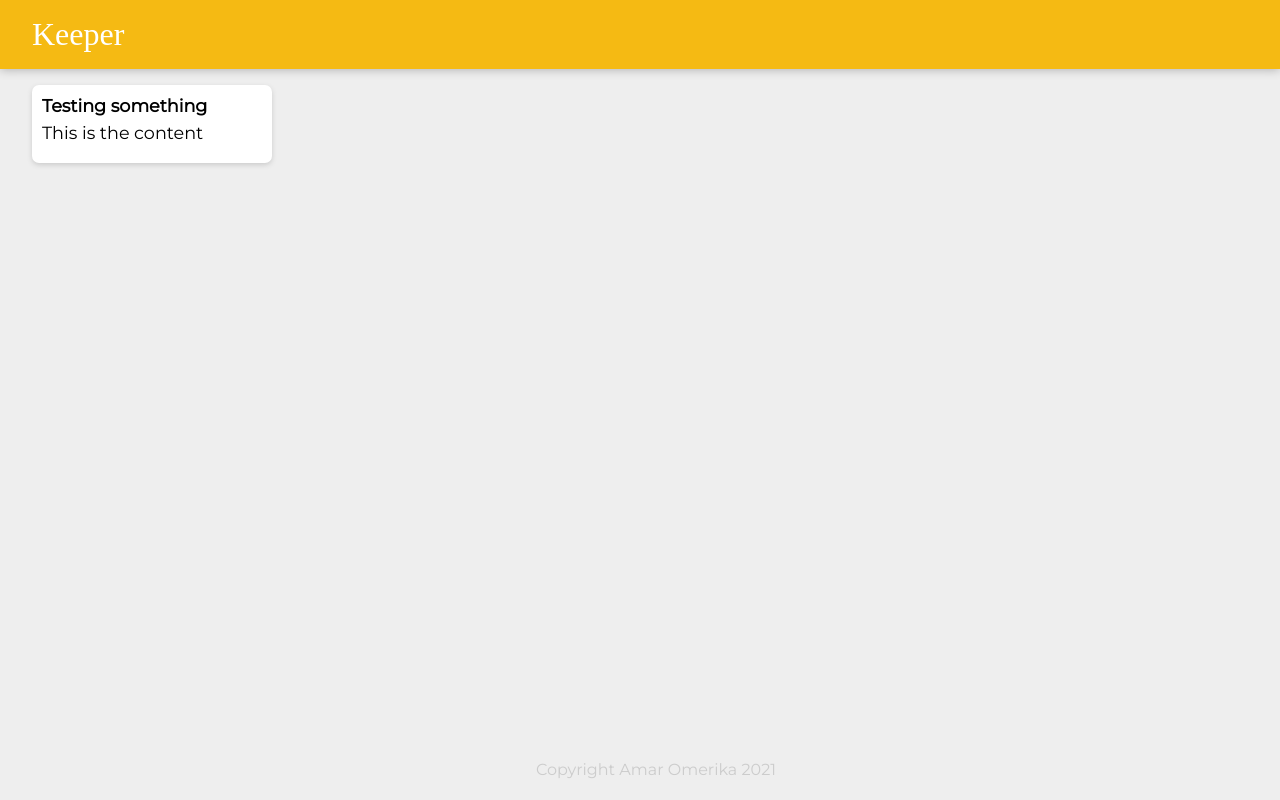
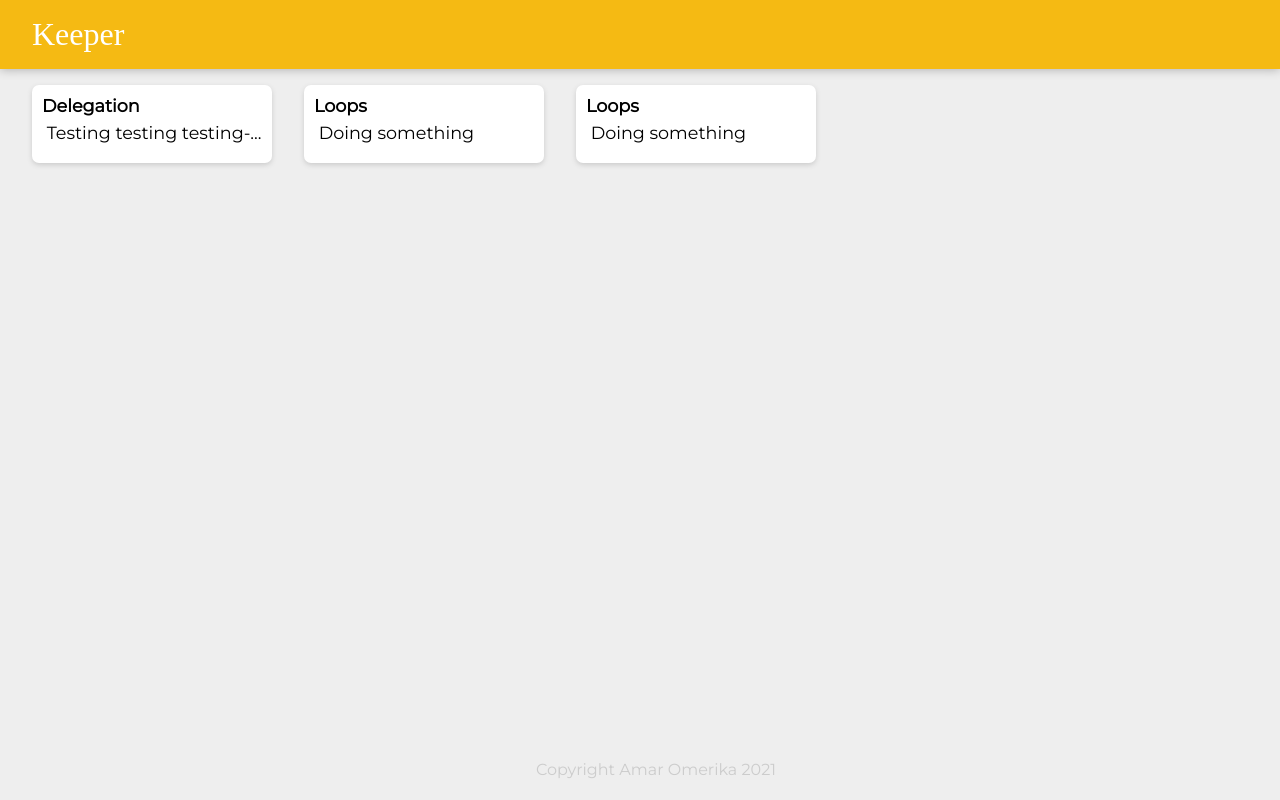
Before and after one commit to Amar-Omerika/Keeper-App, a React (Create React App) app: page / in a window 1280 px wide. Built offline with nearby package versions, Linux system fonts and the light colour scheme; a web font is replaced by a local one.

Commit message:
KeeperApp

```diff
--- a/src/components/App.jsx
+++ b/src/components/App.jsx
@@ -4,11 +4,15 @@ import Footer from "./Footer";
 import Note from "./Note";
 import notes from "../notes";
 
+function createNotes(noteItem) {
+	return <Note title={noteItem.title} content={noteItem.content} />;
+}
+
 function App() {
 	return (
 		<div>
 			<Header />
-			<Note title="Testing something" content="This is the content" />
+			{notes.map(createNotes)}
 			<Footer />
 		</div>
 	);
--- a/src/notes.js
+++ b/src/notes.js
@@ -11,8 +11,8 @@ const notes = [
 	},
 	{
 		key: 3,
-		titel: "Arrays",
-		contetn: " Why am i doing this",
+		title: "Loops",
+		content: " Doing something ",
 	},
 ];
 
```
